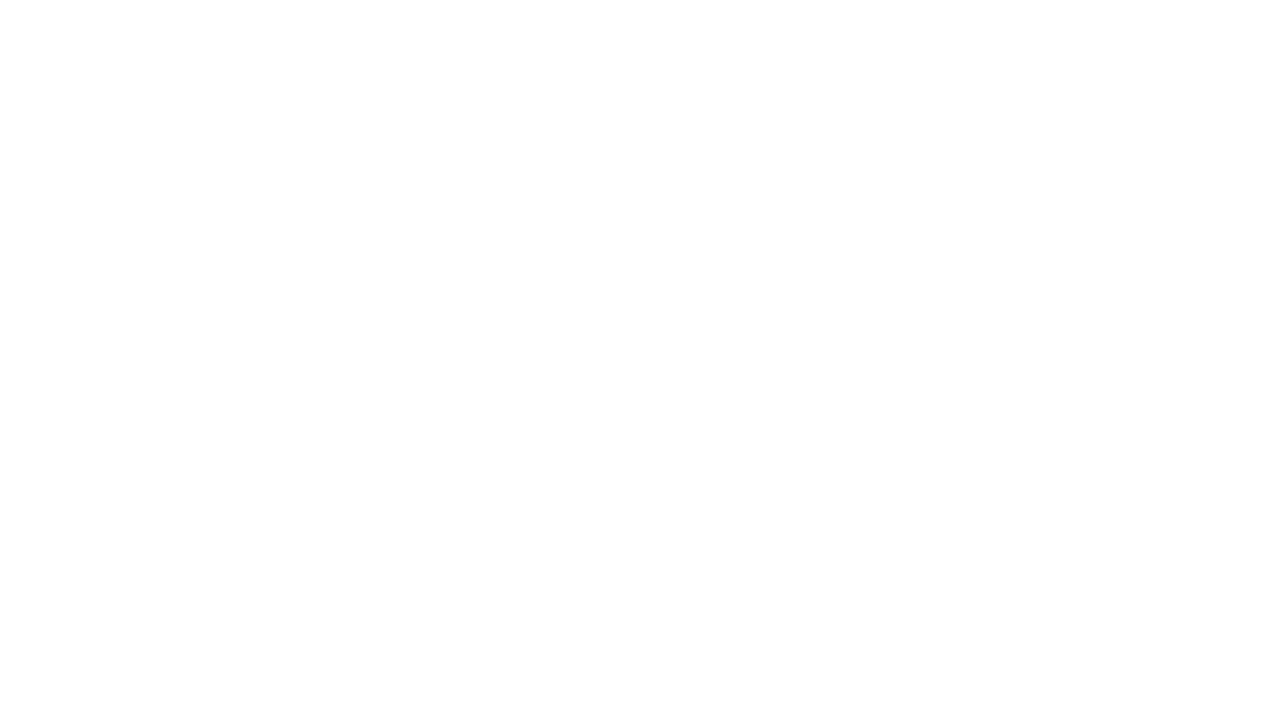
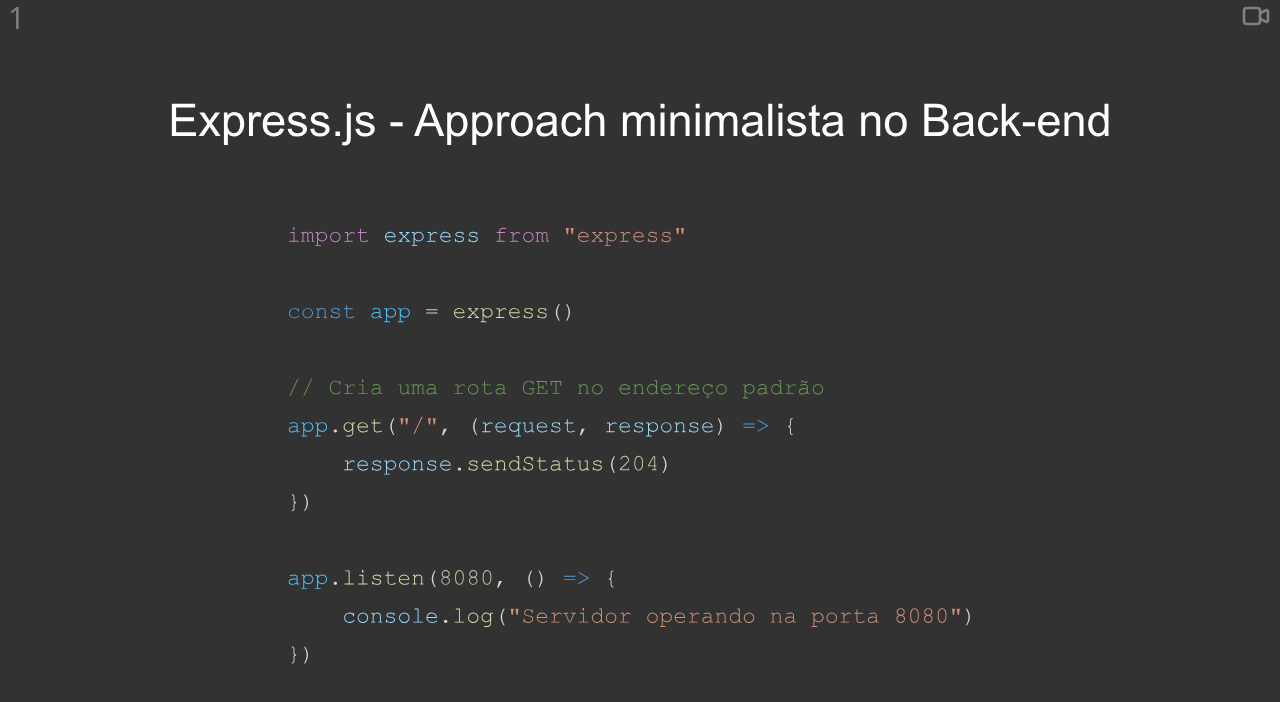
Before and after one commit to FelipeFlohr/ambisis-node-presentation, a React app: page /20 in a window 1280 px wide. Before the commit this address had no page. Shown: the top 702 px of the page. Built offline with nearby package versions, Linux system fonts and the light colour scheme.

Commit message:
Adicionado slide 20

```diff
--- a/src/main.tsx
+++ b/src/main.tsx
@@ -24,6 +24,7 @@
 import Eighteenth from "./views/slides/18/Eighteenth"
 import Nineteenth from "./views/slides/19/Nineteenth"
 import Seventeenth from "./views/slides/17/Seventeenth"
+import Twentieth from "./views/slides/20/Twentieth"
 
 ReactDOM.createRoot(document.getElementById("root") as HTMLElement).render(
   <React.StrictMode>
@@ -50,6 +51,7 @@
           <Route path="/17" element={<Seventeenth />} />
           <Route path="/18" element={<Eighteenth />} />
           <Route path="/19" element={<Nineteenth />} />
+          <Route path="/20" element={<Twentieth />} />
         </Routes>
       </Layout>
     </BrowserRouter>
--- /dev/null
+++ b/src/views/slides/20/Twentieth.tsx
@@ -0,0 +1,8 @@
+import ImageBackground from "../../../components/imageBackground";
+import twentieth from "../../../assets/vectorslides/20.svg";
+
+export default function Twentieth() {
+    return (
+        <ImageBackground image={twentieth} hexBackground="#323232" />
+    )
+}
```
Also changed, not shown: src/assets/vectorslides/20.svg (added).
